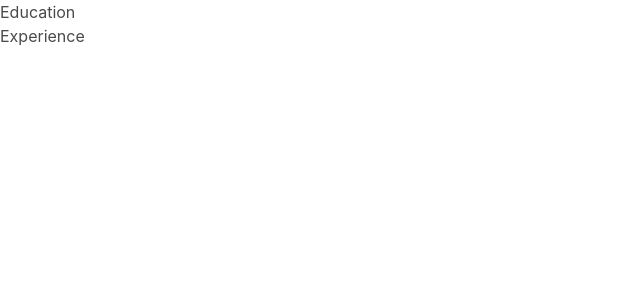
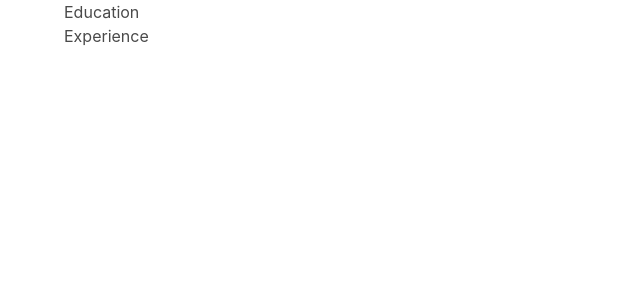
Before and after one commit to jamesvhays/name-goes-here, a React (Create React App) app: page / in a window 1280 px wide. Shown: the top 300 px of the page, without its empty margins (0-640 px from the left). Built offline with nearby package versions, Linux system fonts and the light colour scheme.

Commit message:
Export education by default

```diff
--- a/src/App.js
+++ b/src/App.js
@@ -1,12 +1,12 @@
 import React, {Component} from 'react';
 import 'bulma';
-import {Education} from "./Education";
+import Education from "./Education";
 import Experience from './Experience';
 
 class App extends Component {
     render() {
         return (
-            <div className="App">
+            <div className="App container">
                 <Education/>
                 <Experience/>
             </div>
--- a/src/Education.js
+++ b/src/Education.js
@@ -1,3 +1,4 @@
 import React from 'react';
 
 export const Education = () => <h1>Education</h1>;
+export default Education;
```
